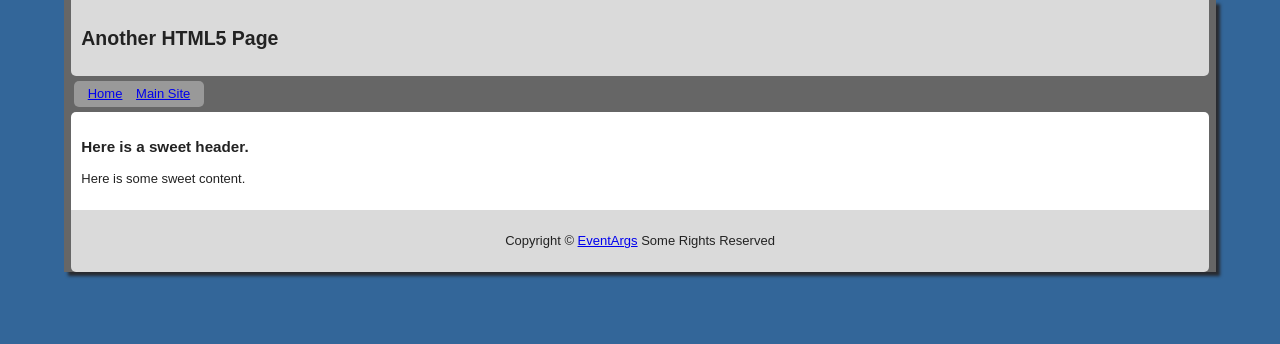
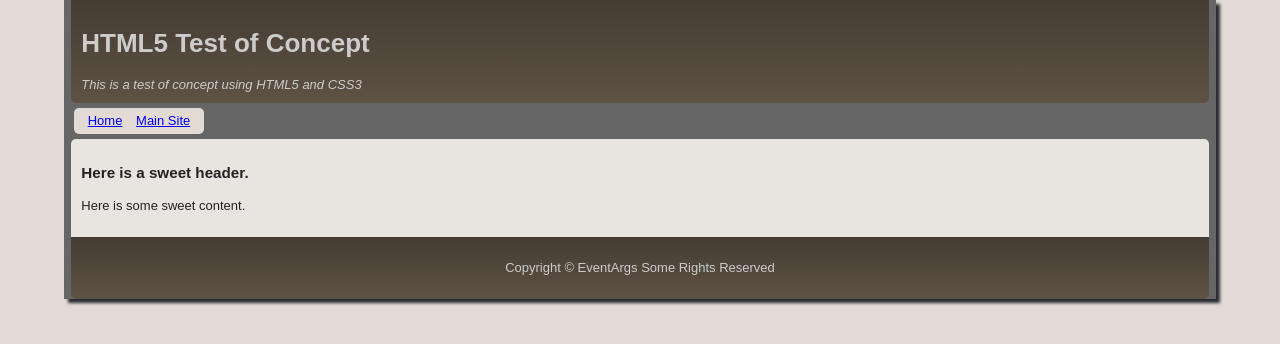
Before and after one commit to conardcarroll/HTML5, a plain HTML site: page index.html in a window 1280 px wide. Drawn offline with nearby package versions, Linux system fonts and the light colour scheme.

Commit message:
Updated to brown/gray theme and updated content in main page.

```diff
--- a/css/style.css
+++ b/css/style.css
@@ -211,7 +211,7 @@ td { vertical-align: top; }
    Author:
    ========================================================================== */
 body{
-  background: #336699;
+  background: #E3DBD3;
 }
 
 header {
@@ -219,7 +219,11 @@ header {
     padding: 10px;
     margin-left: auto;
     margin-right: auto;
-    background: #DADADA;
+    background: #463C33;
+    background-image: -moz-linear-gradient(#463C33, #5E5244);
+    background-image: -webkit-linear-gradient(#463C33, #5E5244);
+    /* background: -o-linear-gradient(#463C33, #5E5244); */
+    color: #CCCCCC;
     -moz-border-radius-bottomleft: 5px;
     -moz-border-radius-bottomright: 5px;
     -webkit-border-bottom-left-radius: 5px;
@@ -232,7 +236,11 @@ footer {
     margin-left: auto;
     margin-right: auto;
     text-align: center;
-    background: #DADADA;
+    background: #463C33;
+    background-image: -moz-linear-gradient(#463C33, #5E5244);
+    background-image: -webkit-linear-gradient(#463C33, #5E5244);
+    /* background: -o-linear-gradient(#463C33, #5E5244); */
+    color: #CCCCCC;
     -moz-border-radius-bottomleft: 5px;
     -moz-border-radius-bottomright: 5px;
     -webkit-border-bottom-left-radius: 5px;
@@ -251,7 +259,7 @@ nav {
 nav > ul {
     padding: 5px;
     width: 120px;
-    background: #999999;
+    background: #E3DBD3;
     text-align: center;
     -moz-border-radius-topleft: 5px;
     -moz-border-radius-topright: 5px;
@@ -291,7 +299,7 @@ aside {
     padding: 10px;
     margin-left: auto;
     margin-right: auto;
-    background: #ffffff;
+    background: #E8E4E0;
     -moz-border-radius-topleft: 5px;
     -moz-border-radius-topright: 5px;
     -webkit-border-top-left-radius: 5px;
--- a/index.html
+++ b/index.html
@@ -14,7 +14,7 @@
         More info: h5bp.com/b/378 -->
 
         <meta http-equiv="X-UA-Compatible" content="IE=edge,chrome=1">
-        <title>HTML5 Test Site</title>
+        <title>HTML5 Test of Concept</title>
         <meta name="description" content="Test site for HTML5 and CSS3">
         <meta name="author" content="Matt Hernandez">
 
@@ -37,7 +37,8 @@
     <body>
         <div id="container">
             <header>
-                <h2>Another HTML5 Page</h2>
+                <h1>HTML5 Test of Concept</h1>
+                <em>This is a test of concept using HTML5 and CSS3</em>
             </header>
             <nav>
                 <ul>
@@ -50,7 +51,7 @@
                 <p>Here is some sweet content.</p>
             </div>
             <footer>
-                <p>Copyright &copy; <a href="http://eventargs.com">EventArgs</a> Some Rights Reserved</p>
+                <p>Copyright &copy; EventArgs Some Rights Reserved</p>
             </footer>
         </div><!--! end of #container -->
 
```
Also changed, not shown: 1 other file.
